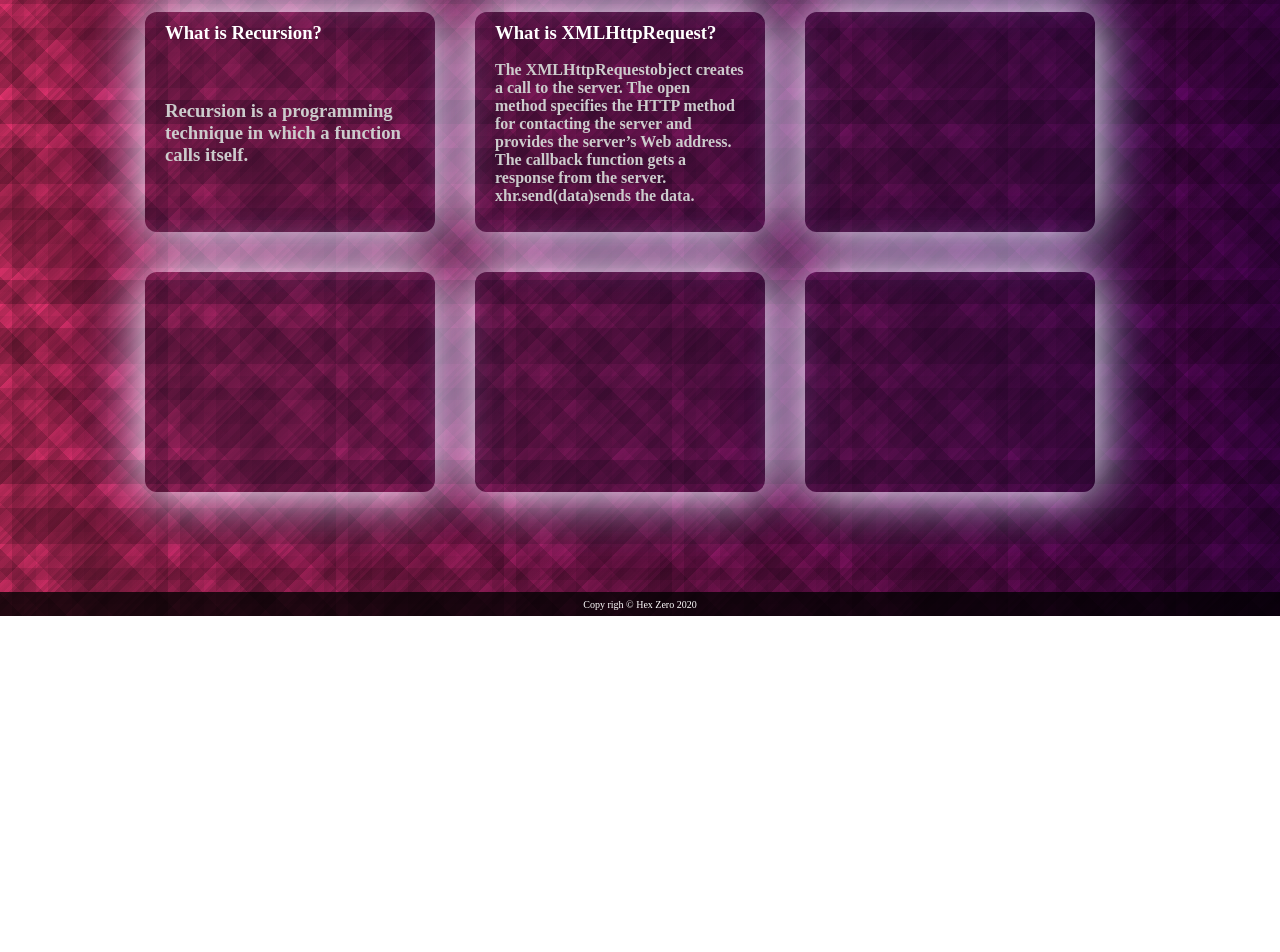
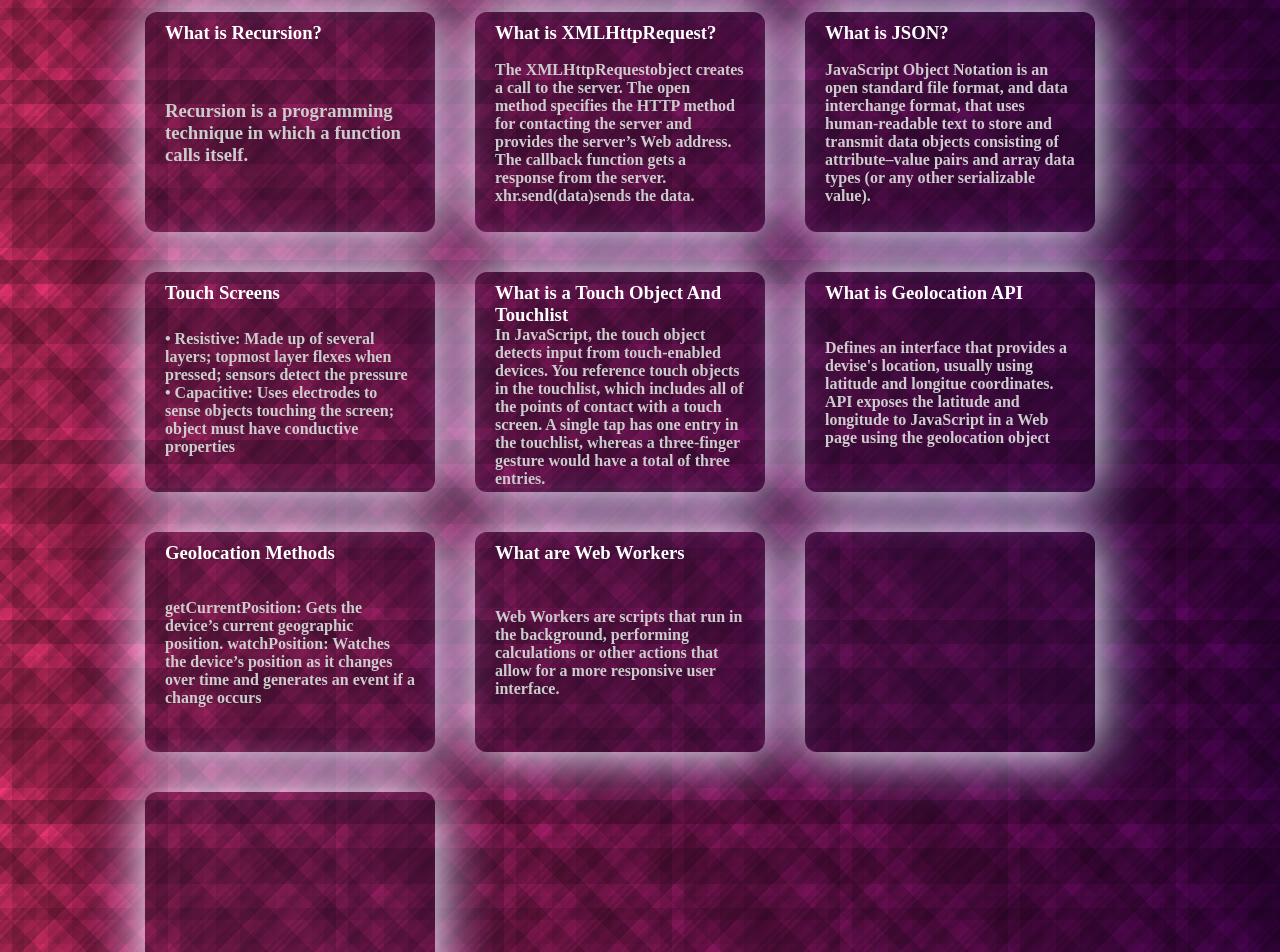
Before and after one commit to Hex-Zero/JavaScriptLearning, a plain HTML site: page faq.html in a window 1280 px wide. Shown: the part 660-1612 px from the top of the page. Before the commit the page ends 1276 px from the top, so only its background shows below. Drawn offline with Linux system fonts and the light colour scheme.

Commit message:
more faqs

```diff
--- a/faq.html
+++ b/faq.html
@@ -139,14 +139,87 @@
           </h4>
         </a>
 
-        <a href="" target="_blank" class="faq-box">
-          <h3 class="question"></h3>
-          <h4 class="answer"></h4>
+        <a
+          href="https://en.wikipedia.org/wiki/JSON"
+          target="_blank"
+          class="faq-box"
+        >
+          <h3 class="question">What is JSON?</h3>
+          <h4 class="answer">
+            JavaScript Object Notation is an open standard file format, and data
+            interchange format, that uses human-readable text to store and
+            transmit data objects consisting of attribute–value pairs and array
+            data types (or any other serializable value).
+          </h4>
         </a>
 
-        <a href="" target="_blank" class="faq-box">
-          <h3 class="question"></h3>
-          <h4 class="answer"></h4>
+        <a
+          href="https://www.controldesign.com/assets/14WPpdf/1407TouchScreenBasicsComparisons.pdf"
+          target="_blank"
+          class="faq-box"
+        >
+          <h3 class="question">Touch Screens</h3>
+          <h4 class="answer">
+            • Resistive: Made up of several layers; topmost layer flexes when
+            pressed; sensors detect the pressure • Capacitive: Uses electrodes
+            to sense objects touching the screen; object must have conductive
+            properties
+          </h4>
+        </a>
+
+        <a
+          href="https://developer.mozilla.org/en-US/docs/Web/API/TouchList"
+          target="_blank"
+          class="faq-box"
+        >
+          <h3 class="question">What is a Touch Object And Touchlist</h3>
+          <h4 class="answer">
+            In JavaScript, the touch object detects input from touch-enabled
+            devices. You reference touch objects in the touchlist, which
+            includes all of the points of contact with a touch screen. A single
+            tap has one entry in the touchlist, whereas a three-finger gesture
+            would have a total of three entries.
+          </h4>
+        </a>
+
+        <a
+          href="https://developer.mozilla.org/en-US/docs/Web/API/Geolocation_API"
+          target="_blank"
+          class="faq-box"
+        >
+          <h3 class="question">What is Geolocation API</h3>
+          <h4 class="answer">
+            Defines an interface that provides a devise's location, usually
+            using latitude and longitue coordinates. API exposes the latitude
+            and longitude to JavaScript in a Web page using the geolocation
+            object
+          </h4>
+        </a>
+
+        <a
+          href="https://developer.mozilla.org/en-US/docs/Web/API/Geolocation_API"
+          target="_blank"
+          class="faq-box"
+        >
+          <h3 class="question">Geolocation Methods</h3>
+          <h4 class="answer">
+            getCurrentPosition: Gets the device’s current geographic position.
+            watchPosition: Watches the device’s position as it changes over time
+            and generates an event if a change occurs
+          </h4>
+        </a>
+
+        <a
+          href="https://developer.mozilla.org/en-US/docs/Web/API/Web_Workers_API/Using_web_workers"
+          target="_blank"
+          class="faq-box"
+        >
+          <h3 class="question">What are Web Workers</h3>
+          <h4 class="answer">
+            Web Workers are scripts that run in the background, performing
+            calculations or other actions that allow for a more responsive user
+            interface.
+          </h4>
         </a>
 
         <a href="" target="_blank" class="faq-box">
```
